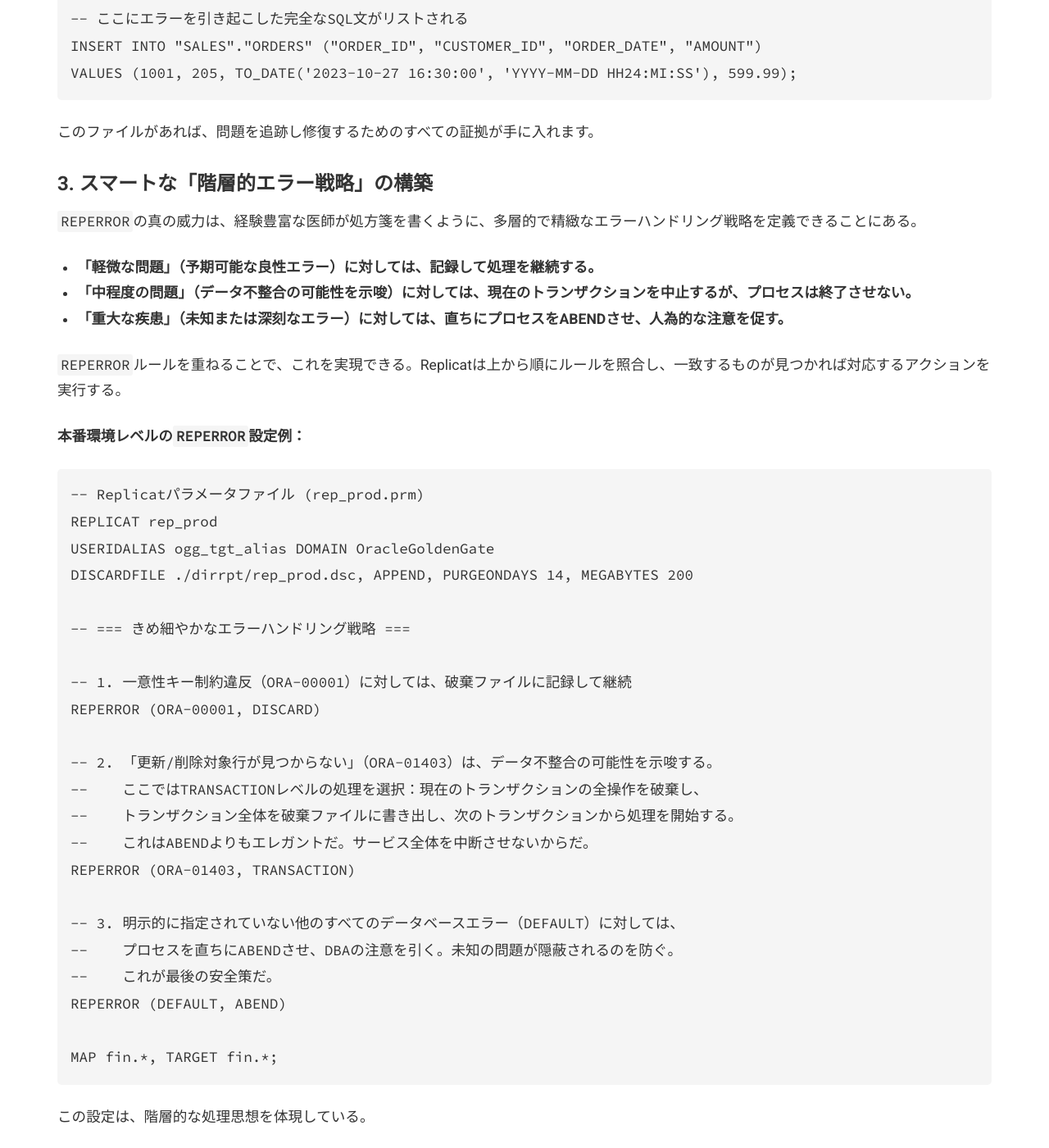
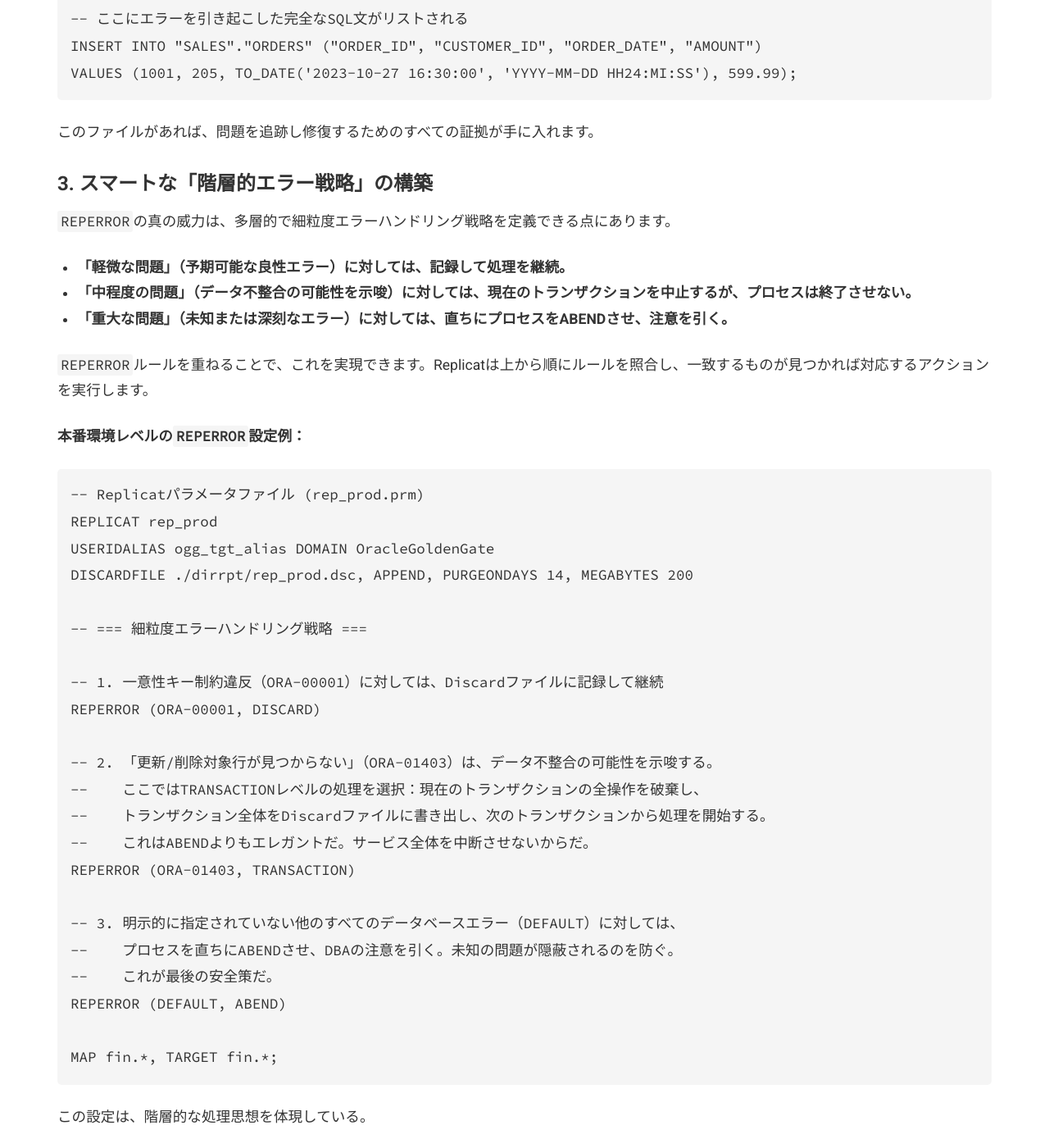
Before and after one commit to goodwaysIT/ja, a Jekyll site: the page built from _posts/2025-07-28-mastering-ogg-reperror-for-fine-grained-error-handling.md, in a window 1280 px wide and 1400 px high, scrolled down 3527 px. Shown: the whole window at 82% size. Built offline with Jekyll 4.4.1, drawn with Linux system fonts in a browser that asks for light colours; some of the changed text lies outside the part shown.

Commit message:
Update 2025-07-28-mastering-ogg-reperror-for-fine-grained-error-handling.md

````diff
--- a/_posts/2025-07-28-mastering-ogg-reperror-for-fine-grained-error-handling.md
+++ b/_posts/2025-07-28-mastering-ogg-reperror-for-fine-grained-error-handling.md
@@ -53,12 +53,12 @@ image: /assets/images/posts/ogg-reperror-banner.svg
 REPLICAT rep_main
 USERIDALIAS ogg_tgt_alias DOMAIN OracleGoldenGate
 
--- 破棄ファイルを定義。ファイル名は自動的にプロセス名とシーケンス番号が付加される
--- PURGEONDAYS 7 は7日分の破棄ファイルを保持し、その後自動的にクリーンアップ
--- MEGABYTES 100 は各破棄ファイルの最大サイズを100MBに設定
+-- Discardファイルを定義。ファイル名は自動的にプロセス名とシーケンス番号が付加される
+-- PURGEONDAYS 7 は7日分のDiscardファイルを保持し、その後自動的にクリーンアップ
+-- MEGABYTES 100 は各Discardファイルの最大サイズを100MBに設定
 DISCARDFILE ./dirrpt/rep_main.dsc, APPEND, PURGEONDAYS 7, MEGABYTES 100
 
--- これが我々のエラーハンドリング戦略
+-- 私たちのエラーハンドリング戦略
 -- ORA-00001エラーに遭遇した場合、DISCARD操作を実行する
 REPERROR (ORA-00001, DISCARD)
 
@@ -80,13 +80,13 @@ VALUES (1001, 205, TO_DATE('2023-10-27 16:30:00', 'YYYY-MM-DD HH24:MI:SS'), 599.
 
 ### 3. スマートな「階層的エラー戦略」の構築
 
-`REPERROR`の真の威力は、経験豊富な医師が処方箋を書くように、多層的で精緻なエラーハンドリング戦略を定義できることにある。
+`REPERROR`の真の威力は、多層的で細粒度エラーハンドリング戦略を定義できる点にあります。
 
-*   **「軽微な問題」（予期可能な良性エラー）に対しては、記録して処理を継続する。**
+*   **「軽微な問題」（予期可能な良性エラー）に対しては、記録して処理を継続。**
 *   **「中程度の問題」（データ不整合の可能性を示唆）に対しては、現在のトランザクションを中止するが、プロセスは終了させない。**
-*   **「重大な疾患」（未知または深刻なエラー）に対しては、直ちにプロセスをABENDさせ、人為的な注意を促す。**
+*   **「重大な問題」（未知または深刻なエラー）に対しては、直ちにプロセスをABENDさせ、注意を引く。**
 
-`REPERROR`ルールを重ねることで、これを実現できる。Replicatは上から順にルールを照合し、一致するものが見つかれば対応するアクションを実行する。
+`REPERROR`ルールを重ねることで、これを実現できます。Replicatは上から順にルールを照合し、一致するものが見つかれば対応するアクションを実行します。
 
 **本番環境レベルの`REPERROR`設定例：**
 ```ini
@@ -95,14 +95,14 @@ REPLICAT rep_prod
 USERIDALIAS ogg_tgt_alias DOMAIN OracleGoldenGate
 DISCARDFILE ./dirrpt/rep_prod.dsc, APPEND, PURGEONDAYS 14, MEGABYTES 200
 
--- === きめ細やかなエラーハンドリング戦略 ===
+-- === 細粒度エラーハンドリング戦略 ===
 
--- 1. 一意性キー制約違反（ORA-00001）に対しては、破棄ファイルに記録して継続
+-- 1. 一意性キー制約違反（ORA-00001）に対しては、Discardファイルに記録して継続
 REPERROR (ORA-00001, DISCARD)
 
 -- 2. 「更新/削除対象行が見つからない」（ORA-01403）は、データ不整合の可能性を示唆する。
 --    ここではTRANSACTIONレベルの処理を選択：現在のトランザクションの全操作を破棄し、
---    トランザクション全体を破棄ファイルに書き出し、次のトランザクションから処理を開始する。
+--    トランザクション全体をDiscardファイルに書き出し、次のトランザクションから処理を開始する。
 --    これはABENDよりもエレガントだ。サービス全体を中断させないからだ。
 REPERROR (ORA-01403, TRANSACTION)
 
@@ -118,17 +118,15 @@ MAP fin.*, TARGET fin.*;
 *   **`TRANSACTION`**: トランザクションレベル（Transaction-level）の処理。現在のトランザクションの全DMLに影響。
 *   **`ABEND`**: プロセスレベル（Process-level）の处理。サービス全体を中断。
 
-### まとめ：「火消し」から「防火」へ
+### まとめ
 
-`REPERROR`を巧みに活用することで、私たちはReplicatのエラーとの関わり方を根本的に変えることができる。
+`REPERROR`を巧みに活用することで、私たちはReplicatのエラーとの関わり方を根本的に変えることができます。
 
-| 処理方法 | 利点 | 欠点 | 適用シーン |
+| 処理方法 | 利点 | 欠点 | 適用シナリオ |
 | :--- | :--- | :--- | :--- |
-| **デフォルト (ABEND)** | 安全、問題が見過ごされない | システム可用性が低い、頻繁な手動介入が必要 | 致命的、未知のエラー |
+| **ABEND** | 安全、問題が見過ごされない | システム可用性が低い、頻繁な手動介入が必要 | 致命的、未知のエラー |
 | **`IGNORE`** | プロセスが中断しない | **データブラックホール、監査不可** | **本番での使用は強く非推奨** |
-| **`DISCARD`** | プロセスが中断せず、**完全な監査が可能** | 破棄ファイルの定期的な確認が必要 | 予期可能で許容範囲内の単発エラー |
-| **`TRANSACTION`**| 問題のあるトランザクションを隔離、プロセスは中断しない | トランザクション全体のデータが破棄される | 論理的な問題が疑われるエラー |
+| **`DISCARD`** | プロセスが中断せず、**完全な監査が可能** | DISCARDファイルの定期的な確認が必要 | 予期可能で許容範囲内の単発エラー |
+| **`TRANSACTION`**| 問題のあるトランザクションを隔離、プロセスは中断しない | TRANSACTION 全体のデータが破棄される | 論理的な問題が疑われるエラー |
 
-次回、あなたのReplicatがよくあるエラーで停止したとき、条件反射的に`SKIPTRANSACTION`したり、乱暴に`IGNORE`したりするのをやめよう。心を落ち着けて、そのエラーの性質を考え、それに合った`REPERROR`ルールを仕立ててあげよう。
-
-これは単に技術的な問題を解決するだけではない。受動的な「消防士」から、能動的な「防火システムの設計者」へと成長する、あなた自身のデータ専門家としての思考の転換なのだ。
+次回、Replicat がよくあるエラーで停止したとき、`SKIPTRANSACTION`を使ったり、安易に`IGNORE`を指定するのはやめましょう。エラーの性質を見極めたうえで、適切な `REPERROR`ルールを検討してください。
````
